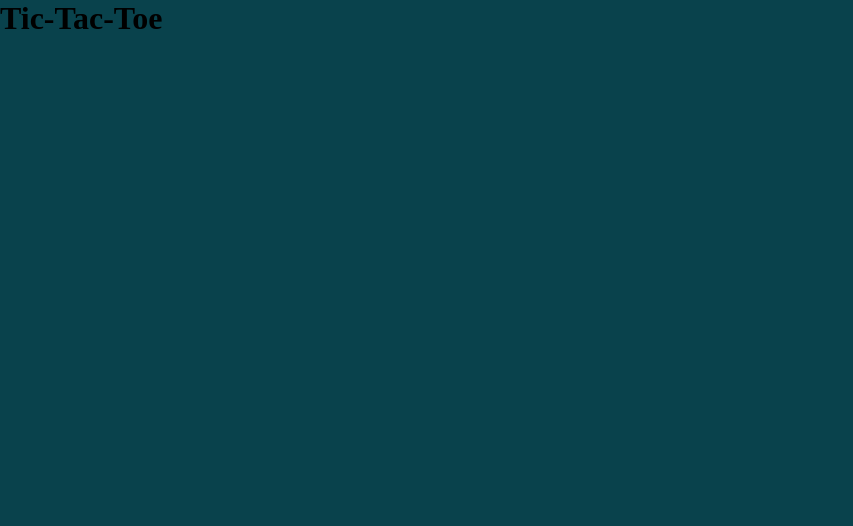
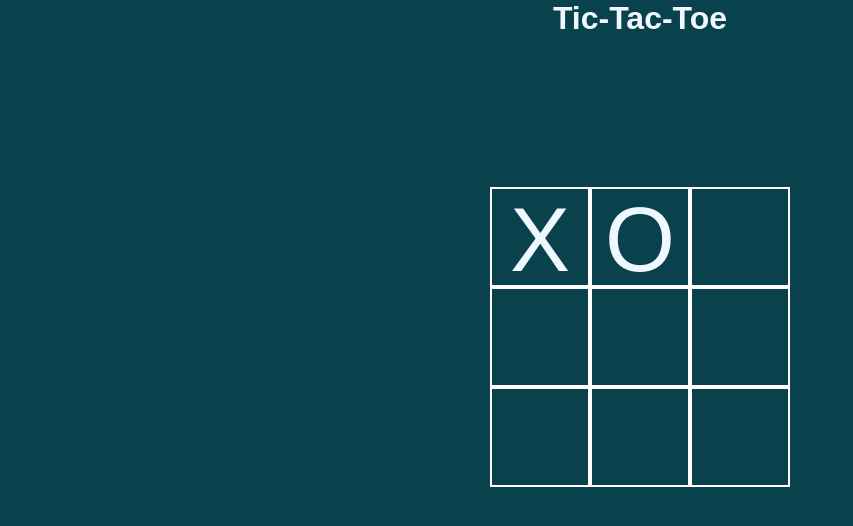
Before and after one commit to aselwilliams/Tic-Tac-Toe, a plain HTML site: page index.html in a window 1280 px wide. Shown: the whole page, without its empty margins (0-853 px from the left). Drawn offline with Linux system fonts and the light colour scheme.

Commit message:
board is placed

```diff
--- a/index.html
+++ b/index.html
@@ -8,13 +8,14 @@
     <title>Tic-Tac-Toe</title>
 </head>
 <body>
+    <div class="main-wrapper">
+    <header>
+        <h1>Tic-Tac-Toe</h1>
+    </header>
     <div class="container">
-        <header>
-            <h1>Tic-Tac-Toe</h1>
-        </header>
         <main class="board">
-            <div class="cell"></div>
-            <div class="cell"></div>
+            <div class="cell">X</div>
+            <div class="cell">O</div>
             <div class="cell"></div>
             <div class="cell"></div>
             <div class="cell"></div>
@@ -25,6 +26,7 @@
 
         </main>
     </div>
+</div>
 
     <script src="main.js"></script>
 </body>
--- a/style.css
+++ b/style.css
@@ -2,9 +2,33 @@
     margin:0;
     padding:0;
     box-sizing: border-box;
+    font-family: sans-serif;
 }
-.container{
+header h1{
+    text-align: center;
+    color: aliceblue;
+}
+.main-wrapper{
     width: 100%;
     height: 100vh;
     background-color: #09424C;
 }
+.container{
+    display: flex;
+    justify-content: center;
+    align-items:center;
+}
+.board{
+    display: grid;
+    grid-template-columns: repeat(3,auto);
+    margin-top: 150px;
+}
+.cell{
+    height:100px;
+    width: 100px;
+    border: 2px solid white;
+    font-size: 90px;
+    text-align: center;
+    color: aliceblue;
+
+}
```
